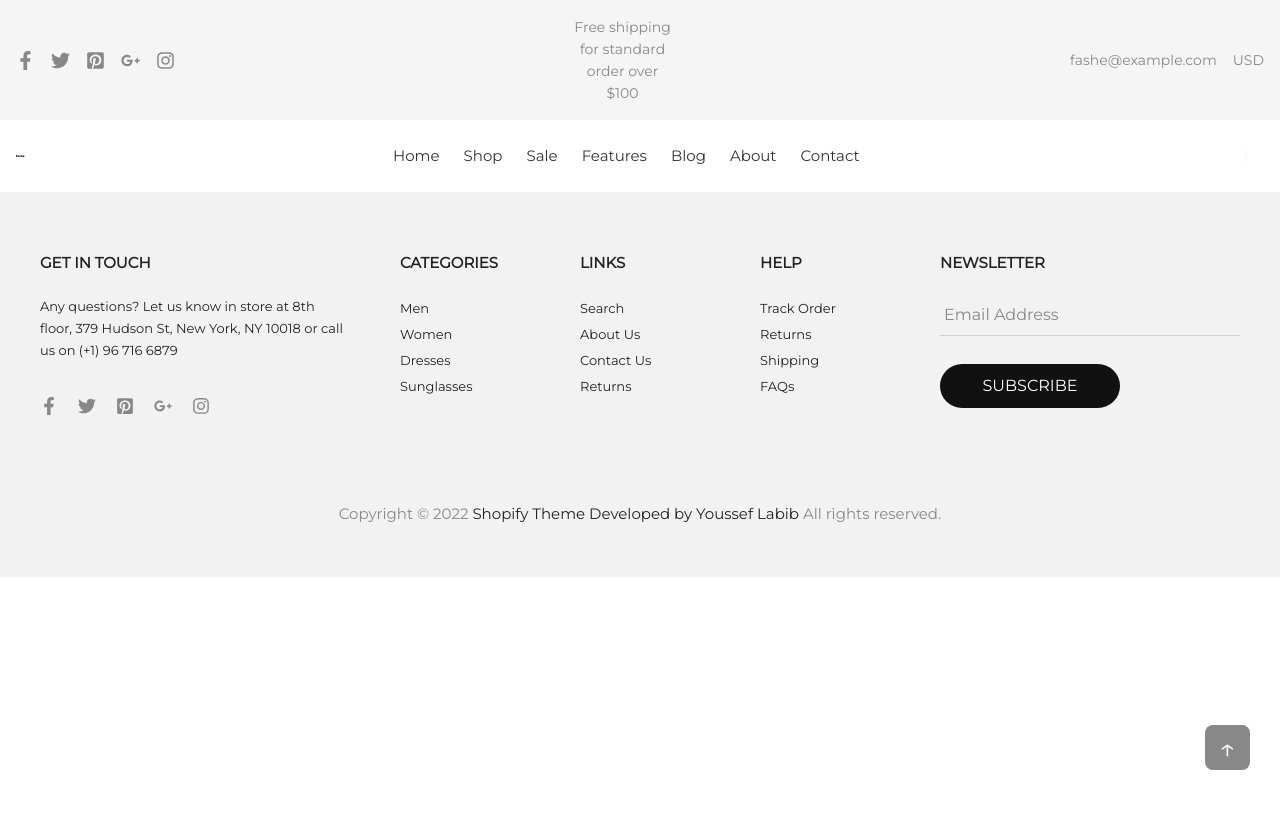
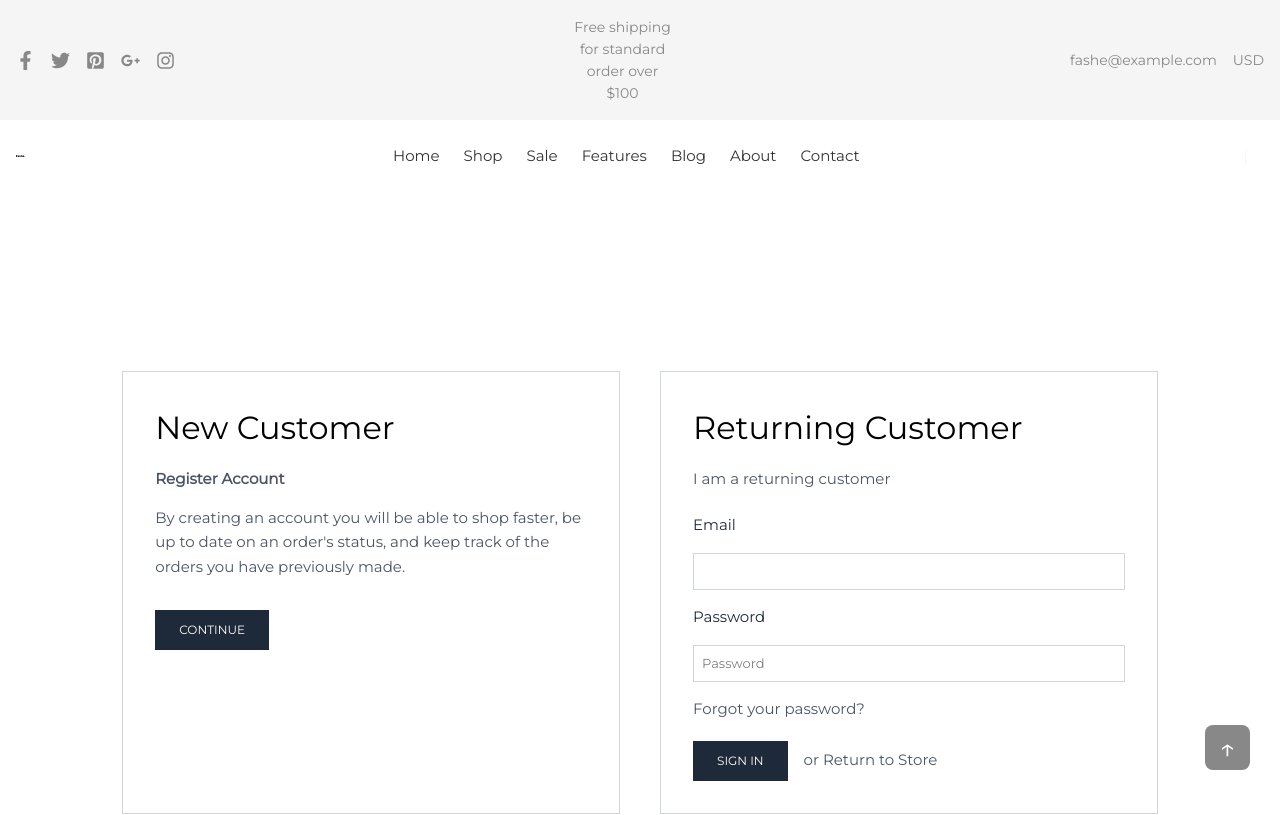
Before and after one commit to youssef-labib/Youssef_Labib_Final_Project_React, a React (Vite) app: page /access in a window 1280 px wide. Shown: the top 815 px of the page. Built offline with nearby package versions, Linux system fonts and the light colour scheme.

Commit message:
access page (sign up + sign in)

```diff
--- a/src/components/Form.jsx
+++ /dev/null
@@ -1,79 +0,0 @@
-import React from 'react';
-
-const Form = () => {
-  return (
-    <div className="container mx-auto px-4">
-      <div className="flex flex-col lg:flex-row min-h-screen">
-        {/* Map Section */}
-        <div className="w-full lg:w-1/2 h-[450px] lg:h-screen">
-          <iframe
-            src="https://www.google.com/maps/embed?pb=!1m18!1m12!1m3!1d3158.6362761737046!2d-7.5364266245035445!3d33.60378817332928!2m3!1f0!2f0!3f0!3m2!1i1024!2i768!4f13.1!3m3!1m2!1s0xda7cdb2f812837f%3A0xbbcfc74fbc11b2d9!2sLionsGeek!5e1!3m2!1sen!2sma!4v1749028606804!5m2!1sen!2sma"
-            className="w-full h-full border-0"
-            allowFullScreen=""
-            loading="lazy"
-            referrerPolicy="no-referrer-when-downgrade"
-            title="Google Maps"
-          />
-        </div>
-
-        {/* Form Section */}
-        <div className="w-full lg:w-1/2 p-8 lg:p-16">
-          <h2 className="text-[25px] text-[rgb(51,51,51)] font-semibold mb-8">
-            Send us your message
-          </h2>
-
-          <form className="space-y-6">
-            <div>
-              <input
-                type="text"
-                placeholder="Name"
-                aria-label="Name"
-                className="w-full px-4 py-3 rounded-lg border border-[#ccc] focus:outline-none focus:border-gray-500"
-                required
-              />
-            </div>
-
-            <div>
-              <input
-                type="email"
-                placeholder="Email"
-                aria-label="Email"
-                className="w-full px-4 py-3 rounded-lg border border-[#ccc] focus:outline-none focus:border-gray-500"
-                required
-              />
-            </div>
-
-            <div>
-              <input
-                type="tel"
-                placeholder="Phone"
-                aria-label="Phone"
-                className="w-full px-4 py-3 rounded-lg border border-[#ccc] focus:outline-none focus:border-gray-500"
-                required
-              />
-            </div>
-
-            <div>
-              <textarea
-                placeholder="Message"
-                aria-label="Message"
-                rows="4"
-                className="w-full px-4 py-3 rounded-lg border border-[#ccc] focus:outline-none focus:border-gray-500 resize-none"
-                required
-              ></textarea>
-            </div>
-
-            <button
-              type="submit"
-              className="w-full bg-black hover:bg-gray-800 text-white text-[16px] font-semibold py-3 px-6 rounded-lg transition duration-300"
-            >
-              SEND
-            </button>
-          </form>
-        </div>
-      </div>
-    </div>
-  );
-};
-
-export default Form;
--- a/src/pages/access/partials/access.jsx
+++ b/src/pages/access/partials/access.jsx
@@ -3,9 +3,51 @@ import React from 'react';
 const Access = () => {
     return (
         <>
+            <div className="container mx-auto max-w-[1300px] min-h-screen flex items-center justify-center">
+                <div className="flex gap-10 px-5">
 
+                    <div className="flex-1 max-w-[600px] border border-gray-300 p-8">
+                        <h1 className="text-[32px] mb-4">New Customer</h1>
+                        <h2 className="text-[15px] font-bold text-gray-600 mb-4">Register Account</h2>
+                        <p className="text-[15px] font-normal text-gray-600 mb-6 leading-relaxed">
+                            By creating an account you will be able to shop faster, be up to date
+                            on an order's status, and keep track of the orders you have previously
+                            made.
+                        </p>
+                        <button className="bg-gray-800 hover:bg-[#e65540] transition-colors text-white text-xs uppercase py-3 px-6">
+                            Continue
+                        </button>
+                    </div>
 
+                    <div className="flex-1 max-w-[600px] border border-gray-300 p-8">
+                        <h1 className="text-[32px] mb-4">Returning Customer</h1>
+                        <p className="text-[15px] text-gray-600 mb-6">I am a returning customer</p>
 
+                        <div className="mb-4">
+                            <label className="block text-[15px] text-gray-800 mb-2">Email</label>
+                            <input type="email" className="w-full p-2 border border-gray-300 text-[13px]" />
+                        </div>
+
+                        <div className="mb-4">
+                            <label className="block text-[15px] text-gray-800 mb-2">Password</label>
+                            <input type="password" placeholder="Password" className="w-full p-2 border border-gray-300 text-[13px]" />
+                        </div>
+
+                        <a href="#" className="block text-[15px] text-gray-600 mb-5 hover:text-[#e65540] transition-colors">
+                            Forgot your password?
+                        </a>
+
+                        <div className="flex items-center">
+                            <button className="bg-gray-800 hover:bg-[#e65540] transition-colors text-white text-xs uppercase py-3 px-6">
+                                Sign In
+                            </button>
+                            <a href="#" className="text-[15px] text-gray-600 ml-4 hover:text-[#e65540] transition-colors">
+                                or Return to Store
+                            </a>
+                        </div>
+                    </div>
+                </div>
+            </div>
         </>
     );
 };
--- a/src/pages/contact/partials/form.jsx
+++ b/src/pages/contact/partials/form.jsx
@@ -12,6 +12,8 @@ const FormPage = () => {
     }
 
     return (
+        <>
+
             <div>
                 <div className="top-title flex justify-center h-60 items-center" style={{ backgroundImage: `url(${Images.topweb})`, backgroundSize: 'cover', backgroundPosition: 'center' }}>
                     <h1 className='text-white text-[40px] font-[1000]'>CONTACT</h1>
@@ -89,6 +91,8 @@ const FormPage = () => {
                     </div>
                 </div>
             </div>
+
+        </>
     );
 };
 
--- a/src/pages/home/partials/categories.jsx
+++ b/src/pages/home/partials/categories.jsx
@@ -3,6 +3,8 @@ import Images from '../../../constant/images'
 
 const CategoriesPage = () => {
     return (
+        <>
+
             <div className="w-full flex justify-center">
                 <div className="container max-w-5xl py-16">
                     <div className="grid grid-cols-1 sm:grid-cols-2 lg:grid-cols-3">
@@ -33,6 +35,8 @@ const CategoriesPage = () => {
                     </div>
                 </div>
             </div>
+
+        </>
     );
 };
 
--- a/src/pages/home/partials/countdownSale.jsx
+++ b/src/pages/home/partials/countdownSale.jsx
@@ -12,6 +12,8 @@ const CountdownSalePage = () => {
     }, []);
 
     return (
+        <>
+
             <section id="countdown" className="bg-[#f2f2f2] min-h-[480px] sm:min-h-[580px] flex items-center justify-center px-4 sm:px-6 lg:px-8 py-12 sm:py-20">
                 <div className="w-full max-w-6xl mx-auto grid grid-cols-1 md:grid-cols-2 gap-6 sm:gap-8">
                     <div className="relative bg-white overflow-hidden flex items-center justify-center h-[350px] sm:h-[430px]">
@@ -66,6 +68,8 @@ const CountdownSalePage = () => {
                     </div>
                 </div>
             </section>
+
+        </>
     );
 };
 
--- a/src/pages/home/partials/ourBlog.jsx
+++ b/src/pages/home/partials/ourBlog.jsx
@@ -3,6 +3,8 @@ import blogData from '../../../json/blog.json';
 
 const OurBlog = () => {
     return (
+        <>
+
             <section className="container mx-auto py-12">
                 <div className="px-16">
                     <h2 className="text-2xl font-bold text-center uppercase mb-8">Our Blog</h2>
@@ -42,6 +44,8 @@ const OurBlog = () => {
                     </div>
                 </div>
             </section>
+
+        </>
     );
 };
 
--- a/src/pages/home/partials/services.jsx
+++ b/src/pages/home/partials/services.jsx
@@ -2,6 +2,8 @@ import React from 'react';
 
 const Services = () => {
     return (
+        <>
+
             <section className="py-16">
                 <h2 className="text-[30px] font-bold text-black text-center mb-16">
                     @ FOLLOW US ON INSTAGRAM
@@ -38,6 +40,8 @@ const Services = () => {
                     </div>
                 </div>
             </section>
+
+        </>
     );
 };
 
```
Also changed, not shown: src/layouts/footer.jsx (+6 -6 lines), src/pages/home/partials/products.jsx (+5 -2 lines). Lines whose indentation alone changed are shown as unchanged.
